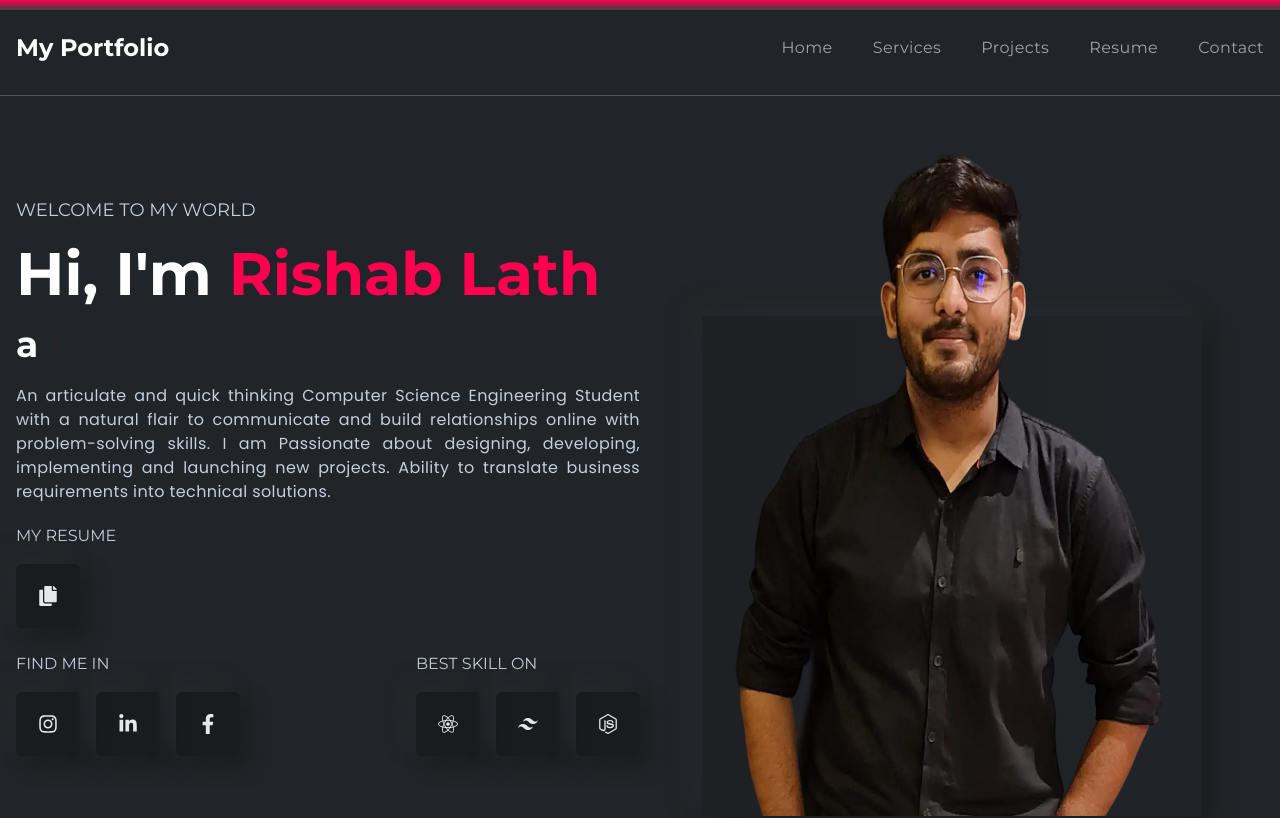
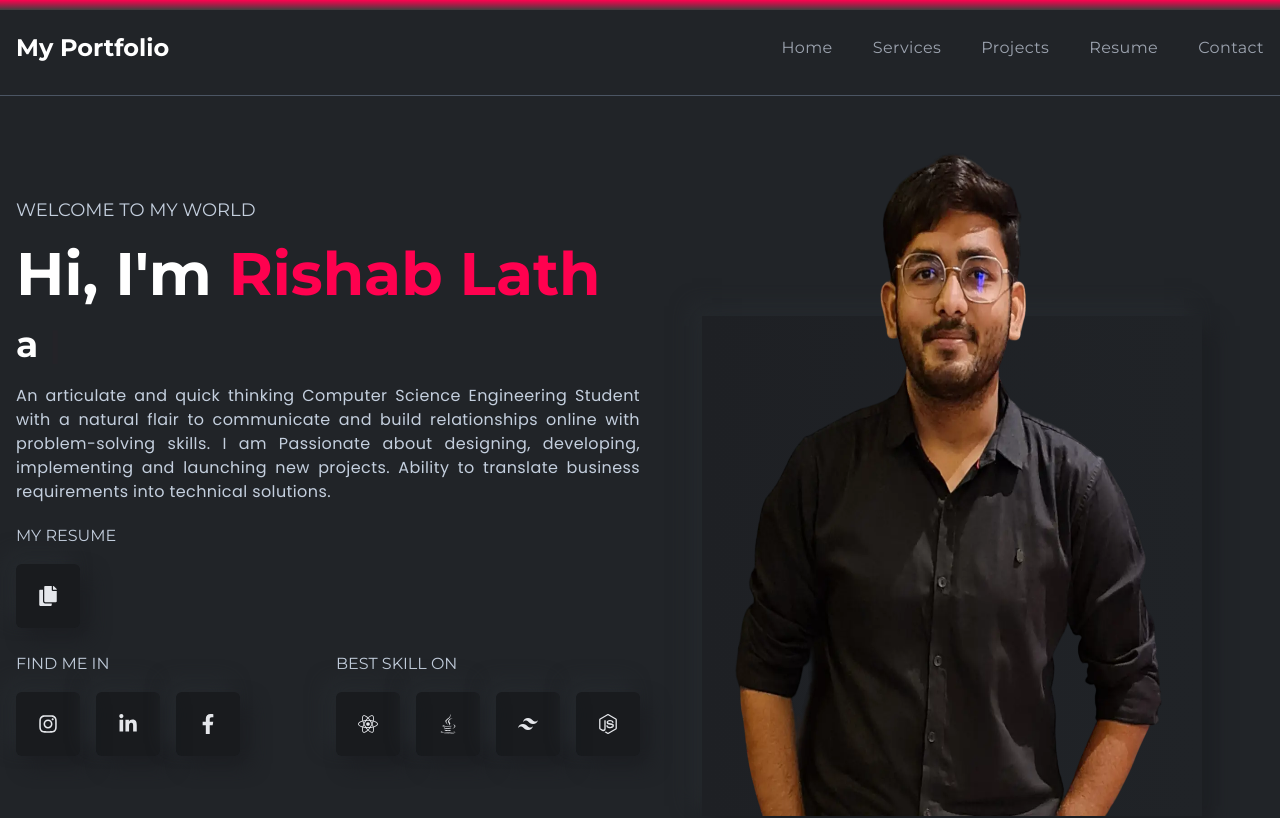
Before and after one commit to Rishablath14/MyPortfolioSite, a Next.js app: page / in a window 1280 px wide. Shown: the top 818 px of the page. Built offline with nearby package versions, Linux system fonts and the light colour scheme.

Commit message:
Update LeftBanner.js

```diff
--- a/src/app/components/banner/LeftBanner.js
+++ b/src/app/components/banner/LeftBanner.js
@@ -1,6 +1,7 @@
 "use client"
 import Typewriter from 'typewriter-effect';
 import { FaFacebookF, FaInstagram, FaLinkedinIn, FaReact,FaCopy } from "react-icons/fa";
+import { FaJava } from "react-icons/fa6";
 import { SiTailwindcss, SiNodedotjs} from "react-icons/si";
 
 const LeftBanner = () => {
@@ -58,9 +59,9 @@ const LeftBanner = () => {
             <span className="bannerIcon">
               <FaReact />
             </span>
-            {/* <span className="bannerIcon">
-              <SiJava />
-            </span> */}
+            <span className="bannerIcon">
+              <FaJava />
+            </span>
             <span className="bannerIcon">
               <SiTailwindcss />
             </span>
```
